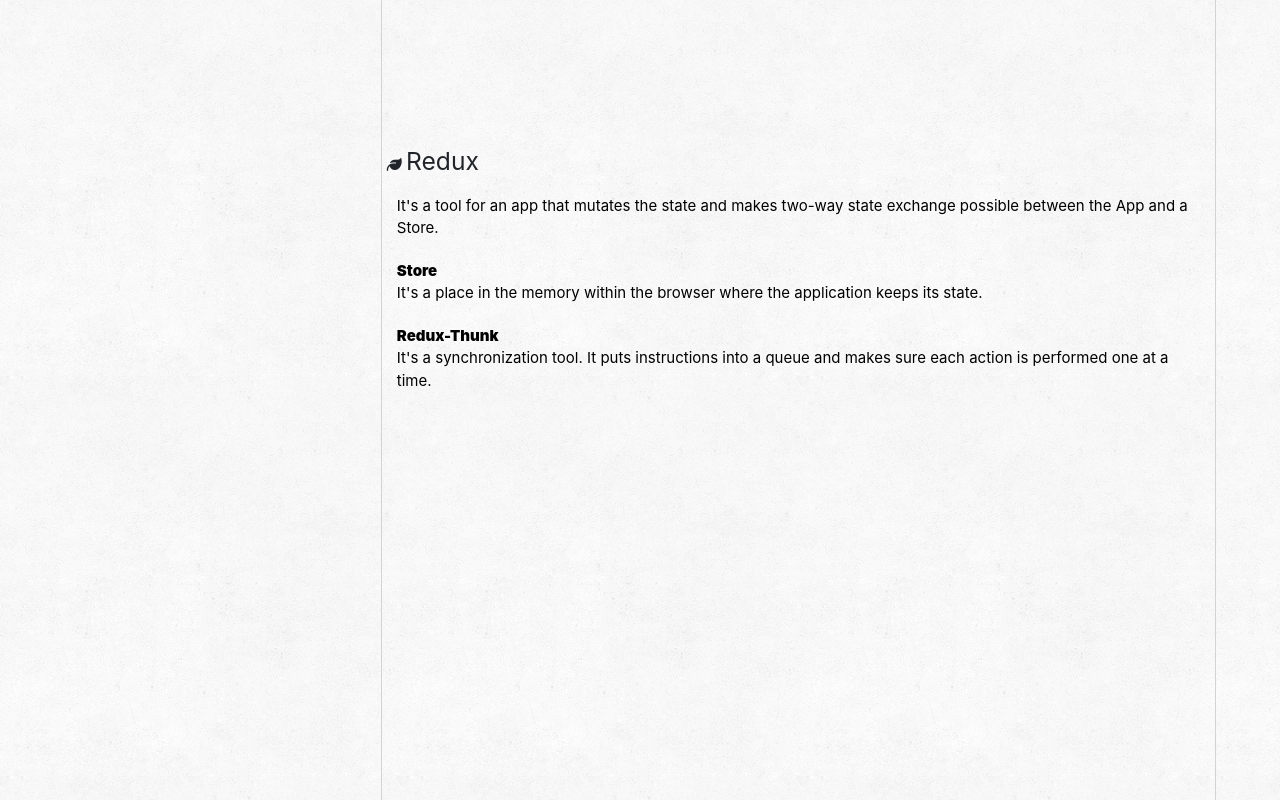
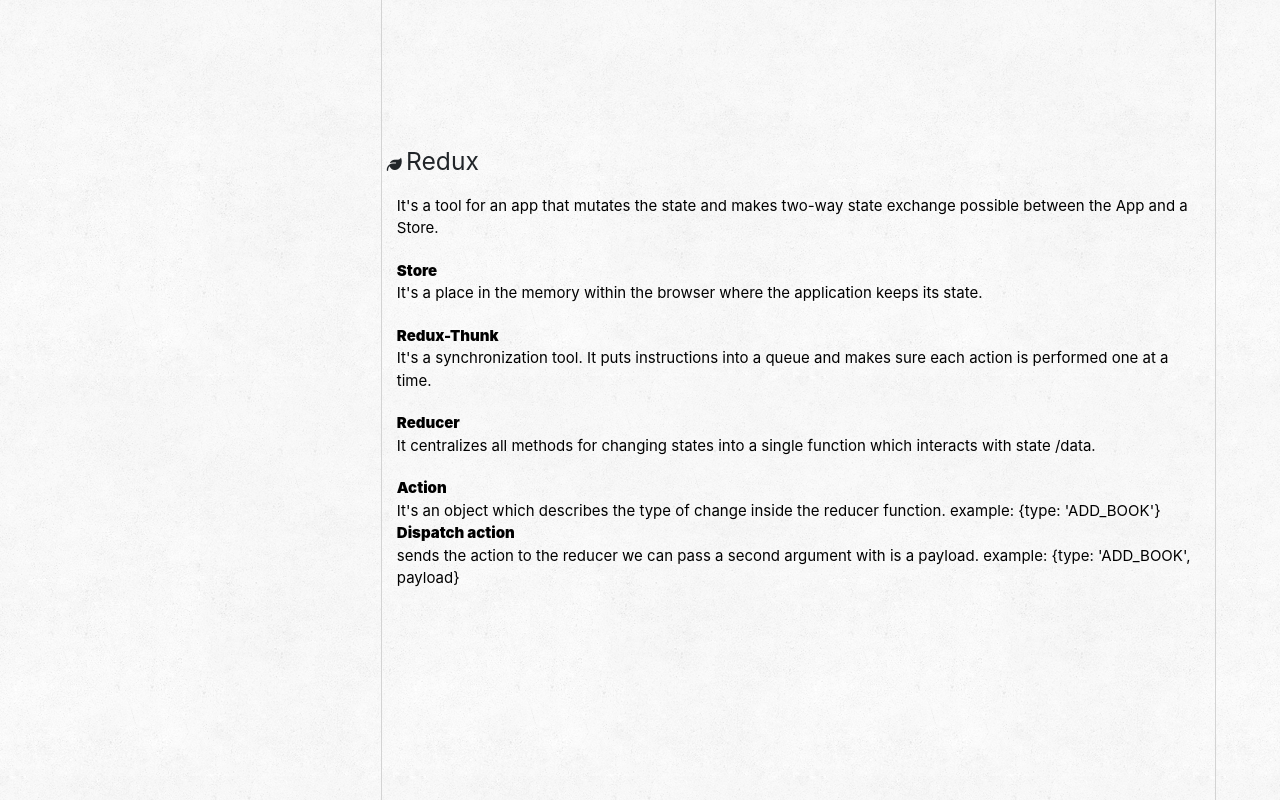
Before and after one commit to klauza/animated-business-app, a React (Create React App) app: page /lexicon in a window 1280 px wide. Shown: the part 1884-2684 px from the top of the page. Built offline with nearby package versions, Linux system fonts and the light colour scheme; no server answers; a web font is replaced by a local one.

Commit message:
lexicon updt

```diff
--- a/src/components/Lexicon/LexiconList.js
+++ b/src/components/Lexicon/LexiconList.js
@@ -1,6 +1,6 @@
 import React, {Fragment} from 'react'
 
-const LexiconList = ({reactRef, javascriptRef, reduxRef, mongodbRef, nodejsRef}) => {
+const LexiconList = ({reactRef, javascriptRef, reduxRef, mongodbRef, nodejsRef, htmlRef}) => {
 
 
 
@@ -87,6 +87,16 @@ const LexiconList = ({reactRef, javascriptRef, reduxRef, mongodbRef, nodejsRef})
           <span className="span-bold">Redux-Thunk</span>
           <div>It's a synchronization tool. It puts instructions into a queue and makes sure each action is performed one at a time.</div>
         </div>
+        <div className="description-main__extended">
+          <span className="span-bold">Reducer</span>
+          <div>It centralizes all methods for changing states into a single function which interacts with state /data.</div>
+        </div>
+        <div className="description-main__extended">
+          <span className="span-bold">Action</span>
+          <div>It's an object which describes the type of change inside the reducer function. example: {"{type: 'ADD_BOOK'}"}</div>
+          <span className="span-bold">Dispatch action</span>
+          <div>sends the action to the reducer we can pass a second argument with is a payload. example: {"{type: 'ADD_BOOK', payload}"} </div>
+        </div>
       </div>
     </li>
 
@@ -116,7 +126,7 @@ const LexiconList = ({reactRef, javascriptRef, reduxRef, mongodbRef, nodejsRef})
       </div>
     </li>
 
-    <li ref={nodejsRef} className="item-list-li">
+    <li ref={htmlRef} className="item-list-li">
       <i className="fa fa-leaf"></i> <h5>HTML</h5>
       <div className="description-main content-nodejs">
         <div className="description-main__core">
--- a/src/components/Lexicon/LexiconMain.js
+++ b/src/components/Lexicon/LexiconMain.js
@@ -10,6 +10,7 @@ const LexiconMain = () => {
   const reduxRef = useRef();
   const mongodbRef = useRef();
   const nodejsRef = useRef();
+  const htmlRef = useRef();
   const topRef = useRef();
 
   const executeScroll = (myRef) => scrollToRef(myRef)
@@ -35,6 +36,7 @@ const LexiconMain = () => {
             <li onClick={()=>executeScroll(reduxRef)}>Redux</li>
             <li onClick={()=>executeScroll(mongodbRef)}>MongoDB</li>
             <li onClick={()=>executeScroll(nodejsRef)}>nodeJS</li>
+            <li onClick={()=>executeScroll(htmlRef)}>HTML</li>
           </ul>
         </div>
 
@@ -44,7 +46,7 @@ const LexiconMain = () => {
             <ul className="item-list-ul">
 
               {/* lexicon list */}
-              <LexiconList reactRef={reactRef} javascriptRef={javascriptRef} reduxRef={reduxRef} mongodbRef={mongodbRef} nodejsRef={nodejsRef} />
+              <LexiconList reactRef={reactRef} javascriptRef={javascriptRef} reduxRef={reduxRef} mongodbRef={mongodbRef} nodejsRef={nodejsRef} htmlRef={htmlRef} />
 
             </ul>
           </div>
```
